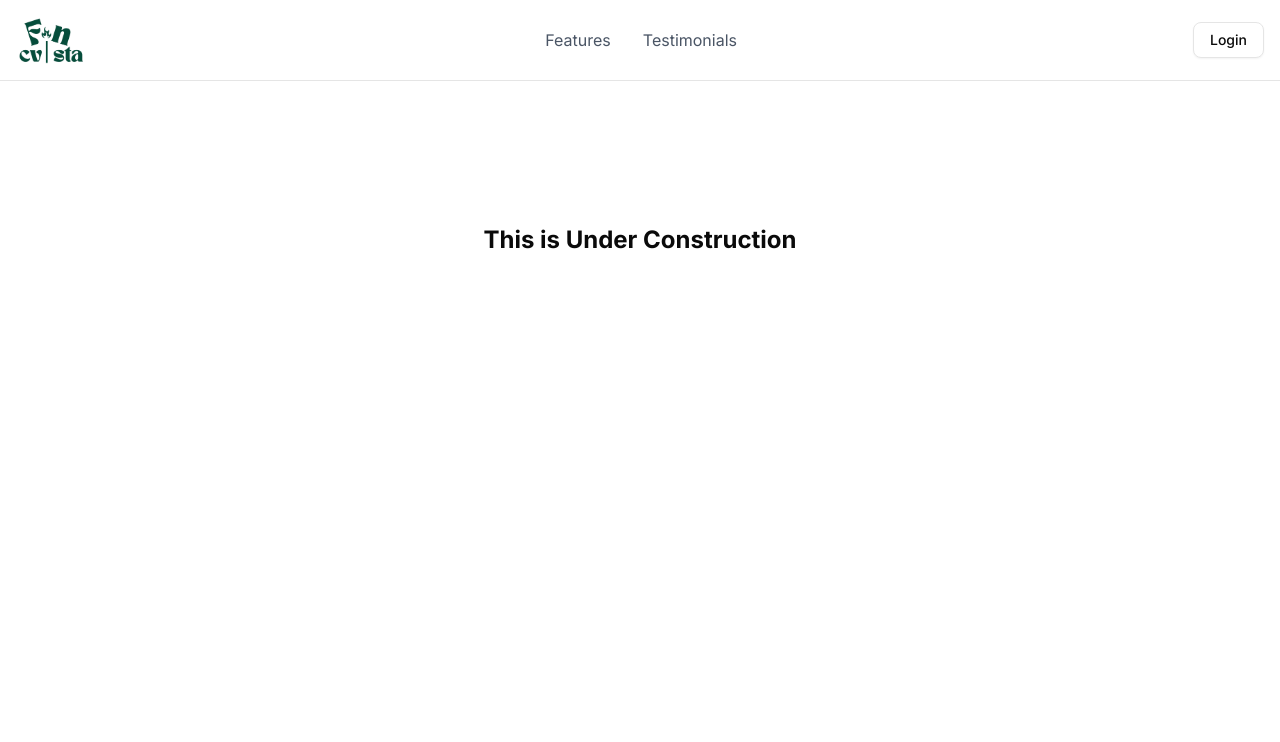
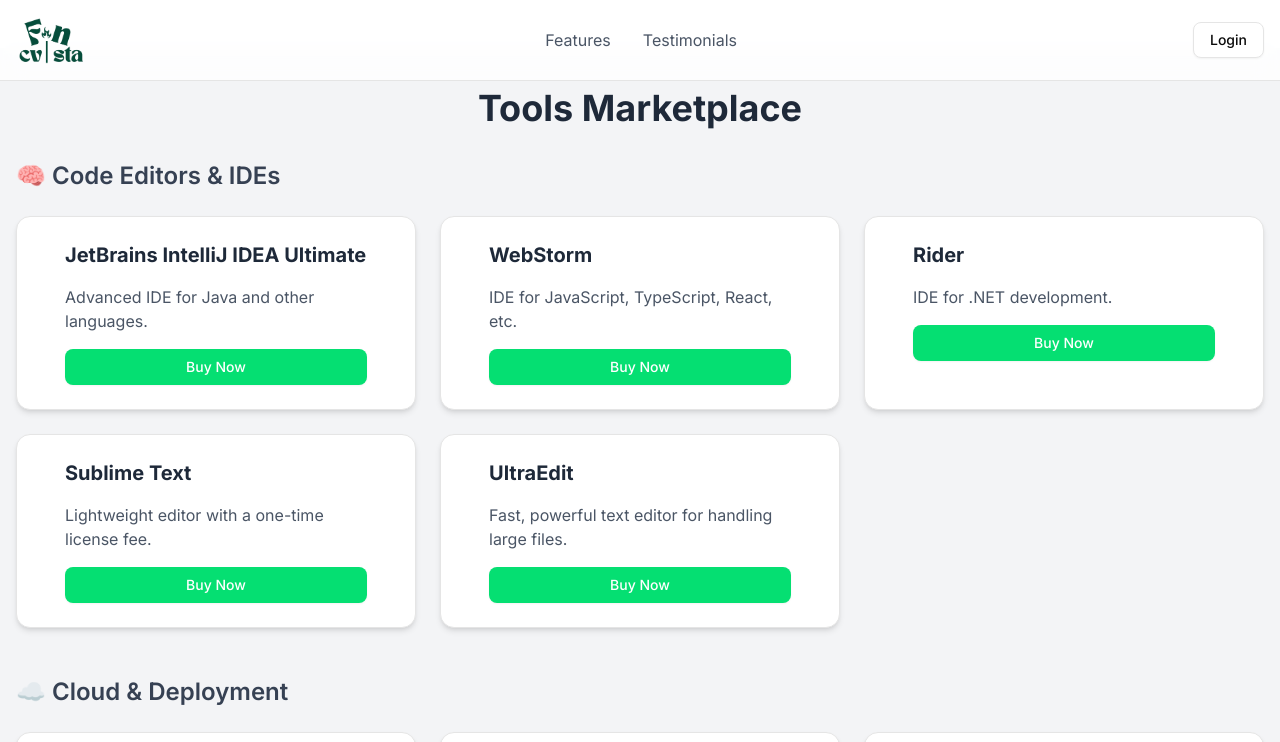
Before and after one commit to Amansingh0807/Ideahunt, a Next.js app: page /tools in a window 1280 px wide. Shown: the top 742 px of the page. Built offline with nearby package versions, Linux system fonts and the light colour scheme; no server answers.

Commit message:
tools section

```diff
--- a/app/(main)/tools/page.jsx
+++ b/app/(main)/tools/page.jsx
@@ -1,11 +1,133 @@
-import React from 'react';
+"use client";
+
+import React from "react";
+import { Card, CardContent } from "@/components/ui/card";
+import { Button } from "@/components/ui/button";
 export const dynamic = "force-dynamic";
 
-export default function SavingsPage() {
+const toolsData = [
+  {
+    category: "🧠 Code Editors & IDEs",
+    tools: [
+      { name: "JetBrains IntelliJ IDEA Ultimate", description: "Advanced IDE for Java and other languages.", link: "https://www.jetbrains.com/idea/" },
+      { name: "WebStorm", description: "IDE for JavaScript, TypeScript, React, etc.", link: "https://www.jetbrains.com/webstorm/" },
+      { name: "Rider", description: "IDE for .NET development.", link: "https://www.jetbrains.com/rider/" },
+      { name: "Sublime Text", description: "Lightweight editor with a one-time license fee.", link: "https://www.sublimetext.com/" },
+      { name: "UltraEdit", description: "Fast, powerful text editor for handling large files.", link: "https://www.ultraedit.com/" },
+    ],
+  },
+  {
+    category: "☁️ Cloud & Deployment",
+    tools: [
+      { name: "GitHub Copilot (Pro/Enterprise)", description: "AI pair programmer (requires GitHub subscription).", link: "https://github.com/features/copilot" },
+      { name: "AWS (Amazon Web Services)", description: "Pay-as-you-go pricing for cloud infrastructure.", link: "https://aws.amazon.com/" },
+      { name: "Microsoft Azure", description: "Cloud services for app development, hosting, databases, etc.", link: "https://azure.microsoft.com/" },
+      { name: "DigitalOcean", description: "Cloud VPS hosting, scalable apps.", link: "https://www.digitalocean.com/" },
+    ],
+  },
+  {
+    category: "🛠️ DevOps & CI/CD",
+    tools: [
+      { name: "CircleCI (Paid Tiers)", description: "CI/CD automation.", link: "https://circleci.com/" },
+      { name: "GitLab Premium", description: "Enhanced features over the free tier.", link: "https://about.gitlab.com/pricing/" },
+      { name: "Travis CI (Paid)", description: "CI/CD pipeline for GitHub projects.", link: "https://travis-ci.com/" },
+      { name: "Bitbucket Pipelines (Standard/Premium)", description: "DevOps tool integrated with Bitbucket.", link: "https://bitbucket.org/product/pricing" },
+    ],
+  },
+  {
+    category: "📦 Project Management & Collaboration",
+    tools: [
+      { name: "Jira Software", description: "Agile project management.", link: "https://www.atlassian.com/software/jira" },
+      { name: "Confluence", description: "Team documentation.", link: "https://www.atlassian.com/software/confluence" },
+      { name: "Trello (Premium)", description: "Kanban board with automation and integrations.", link: "https://trello.com/pricing" },
+      { name: "Asana (Business/Premium)", description: "Project planning with timelines and reporting.", link: "https://asana.com/pricing" },
+    ],
+  },
+  {
+    category: "🔒 Security & Testing",
+    tools: [
+      { name: "Snyk", description: "Vulnerability scanning for code, containers, and dependencies.", link: "https://snyk.io/" },
+      { name: "SonarQube (Developer Edition+)", description: "Static code analysis for code quality.", link: "https://www.sonarsource.com/products/sonarqube/" },
+      { name: "Postman (Professional/Enterprise)", description: "API testing and collaboration.", link: "https://www.postman.com/pricing/" },
+      { name: "Burp Suite Professional", description: "Web app security testing.", link: "https://portswigger.net/burp" },
+    ],
+  },
+  {
+    category: "🧪 Design & Prototyping",
+    tools: [
+      { name: "Figma (Professional/Organization)", description: "UI/UX design and prototyping.", link: "https://www.figma.com/" },
+      { name: "Adobe XD", description: "UI/UX design (Part of Creative Cloud).", link: "https://www.adobe.com/products/xd.html" },
+      { name: "Sketch", description: "Mac-based UI design tool.", link: "https://www.sketch.com/" },
+    ],
+  },
+  {
+    category: "📊 Analytics & Monitoring",
+    tools: [
+      { name: "Datadog", description: "Infrastructure monitoring and analytics.", link: "https://www.datadoghq.com/" },
+      { name: "New Relic", description: "Application performance monitoring (APM).", link: "https://newrelic.com/" },
+      { name: "LogRocket", description: "Frontend session recording and performance monitoring.", link: "https://logrocket.com/" },
+    ],
+  },
+  {
+    category: "📊 Financial Planning & Analysis (FP&A)",
+    tools: [
+      { name: "Anaplan", description: "Enterprise-level planning and modeling.", link: "https://www.anaplan.com/" },
+      { name: "Adaptive Insights (Workday)", description: "Budgeting, forecasting, and analytics.", link: "https://www.workday.com/" },
+      { name: "Vena Solutions", description: "FP&A platform integrating with Excel.", link: "https://www.venasolutions.com/" },
+      { name: "Oracle Hyperion", description: "Comprehensive performance management suite.", link: "https://www.oracle.com/performance-management/" },
+      { name: "Planful", description: "Cloud-based planning and financial close solution.", link: "https://planful.com/" },
+    ],
+  },
+  {
+    category: "📈 Investment & Trading",
+    tools: [
+      { name: "Bloomberg Terminal", description: "Professional trading, analytics, and financial news.", link: "https://www.bloomberg.com/professional/solution/bloomberg-terminal/" },
+      { name: "Morningstar Direct", description: "Investment research and portfolio analysis.", link: "https://www.morningstar.com/products/direct" },
+      { name: "MetaTrader 5", description: "Forex and stock trading platform.", link: "https://www.metatrader5.com/" },
+      { name: "TradingView (Pro/Pro+/Premium)", description: "Market charts and analysis.", link: "https://www.tradingview.com/" },
+      { name: "YCharts", description: "Advanced charting and stock analysis for investors.", link: "https://ycharts.com/" },
+    ],
+  },
+];
+
+export default function ToolsPage() {
   return (
-    <div className="p-6">
-      <h1 className="text-2xl mt-50 text-center font-bold mb-4">This is Under Construction</h1>
-
+    <div className="min-h-screen mt-12 bg-gray-100 dark:bg-gray-900 py-10">
+      <div className="container mx-auto px-4">
+        <h1 className="text-4xl font-bold text-center mb-8 text-gray-800 dark:text-white">
+          Tools Marketplace
+        </h1>
+        {toolsData.map((category, index) => (
+          <div key={index} className="mb-12">
+            <h2 className="text-2xl font-semibold text-gray-700 dark:text-gray-300 mb-6">
+              {category.category}
+            </h2>
+            <div className="grid grid-cols-1 md:grid-cols-2 lg:grid-cols-3 gap-6">
+              {category.tools.map((tool, idx) => (
+                <Card key={idx} className="p-6 bg-white dark:bg-gray-800 shadow-md dark:shadow-lg">
+                  <CardContent className="space-y-4">
+                    <h3 className="text-xl font-bold text-gray-800 dark:text-white">
+                      {tool.name}
+                    </h3>
+                    <p className="text-gray-600 dark:text-gray-400">
+                      {tool.description}
+                    </p>
+                    <Button
+                      as="a"
+                      href={tool.link}
+                      target="_blank"
+                      rel="noopener noreferrer"
+                      className="w-full bg-green-400 hover:bg-green-600 text-white"
+                    >
+                      Buy Now
+                    </Button>
+                  </CardContent>
+                </Card>
+              ))}
+            </div>
+          </div>
+        ))}
+      </div>
     </div>
   );
 }
```
